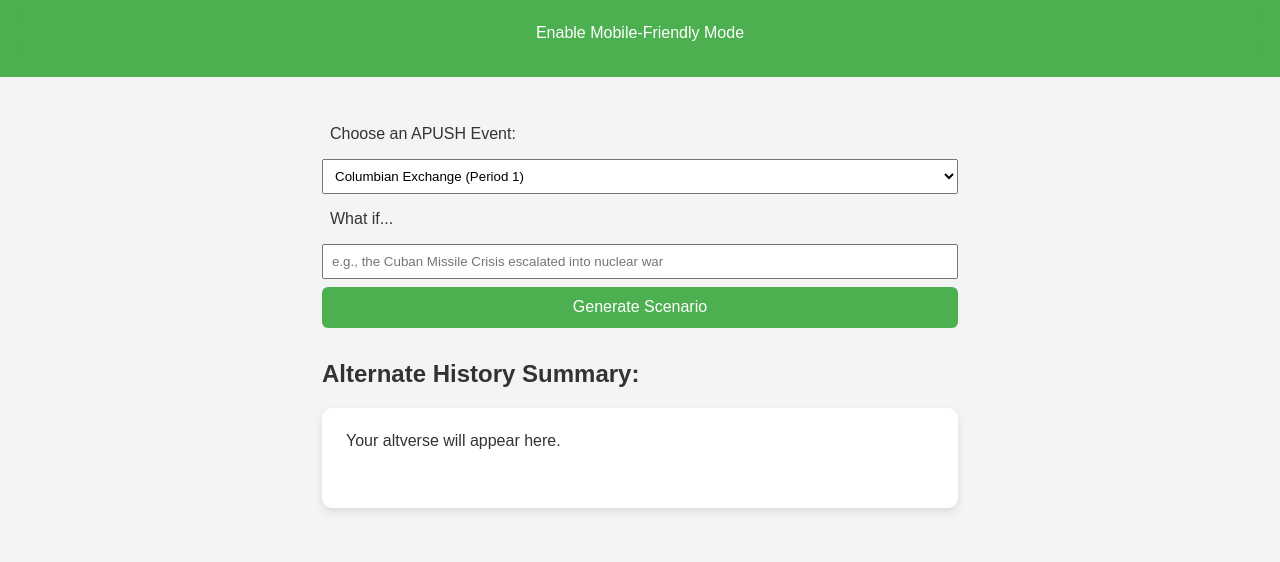
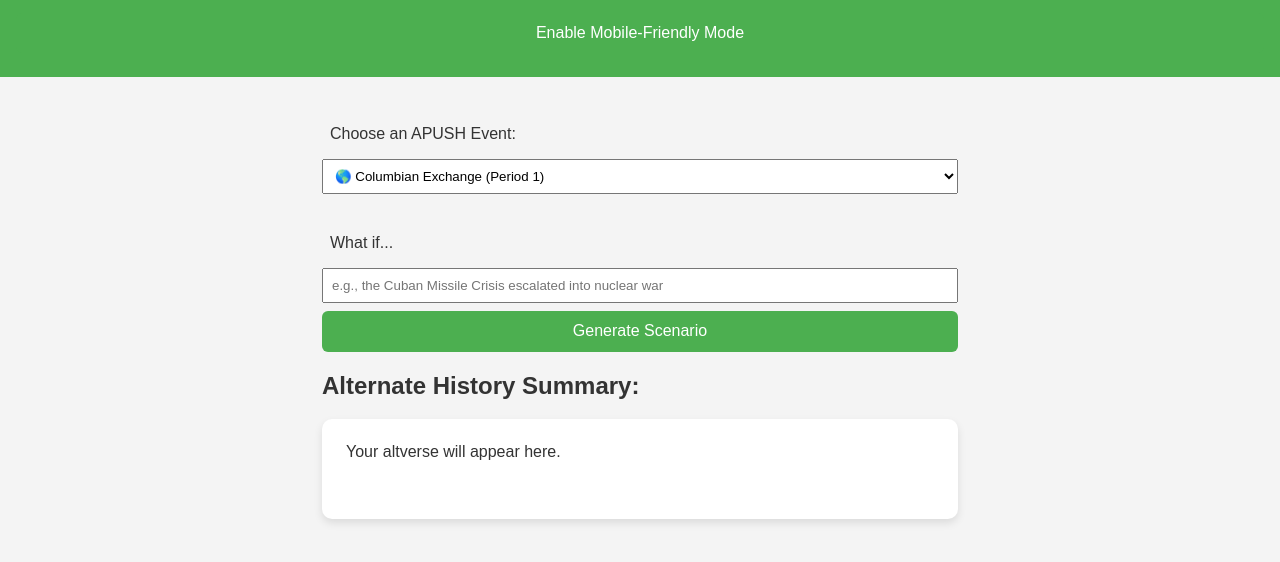
Before and after one commit to yatharthSathya/altVerse, a plain HTML site: page main.html in a window 1280 px wide. Shown: the part 118-680 px from the top of the page. Drawn offline with Linux system fonts and the light colour scheme.

Commit message:
Updated main.html

```diff
--- a/main.html
+++ b/main.html
@@ -21,14 +21,16 @@
     <section id="input-area">
       <label for="topic">Choose an APUSH Event:</label>
       <select id="topic">
-        <option value="columbian-exchange">Columbian Exchange (Period 1)</option>
-        <option value="salem-witch-trials">Salem Witch Trials (Period 2)</option>
-        <option value="declaration-independence">Declaration of Independence (Period 3)</option>
-        <option value="missouri-compromise">Missouri Compromise (Period 4)</option>
-        <option value="emancipation-proclamation">Emancipation Proclamation (Period 5)</option>
-        <option value="wctu">Women’s Christian Temperance Union (Period 6)</option>
-        <option value="cuban-missile-crisis">Cuban Missile Crisis (Period 8)</option>
+        <option value="columbian-exchange">🌎 Columbian Exchange (Period 1)</option>
+        <option value="salem-witch-trials">🔥 Salem Witch Trials (Period 2)</option>
+        <option value="declaration-independence">📜 Declaration of Independence (Period 3)</option>
+        <option value="missouri-compromise">⚖️ Missouri Compromise (Period 4)</option>
+        <option value="emancipation-proclamation">🕊️ Emancipation Proclamation (Period 5)</option>
+        <option value="wctu">✝️ Women’s Christian Temperance Union (Period 6)</option>
+        <option value="cuban-missile-crisis">⚠️ Cuban Missile Crisis (Period 8)</option>
       </select>
+    </section>
+
 
       <label for="whatif">What if...</label>
       <input type="text" id="whatif" placeholder="e.g., the Cuban Missile Crisis escalated into nuclear war" />
```
